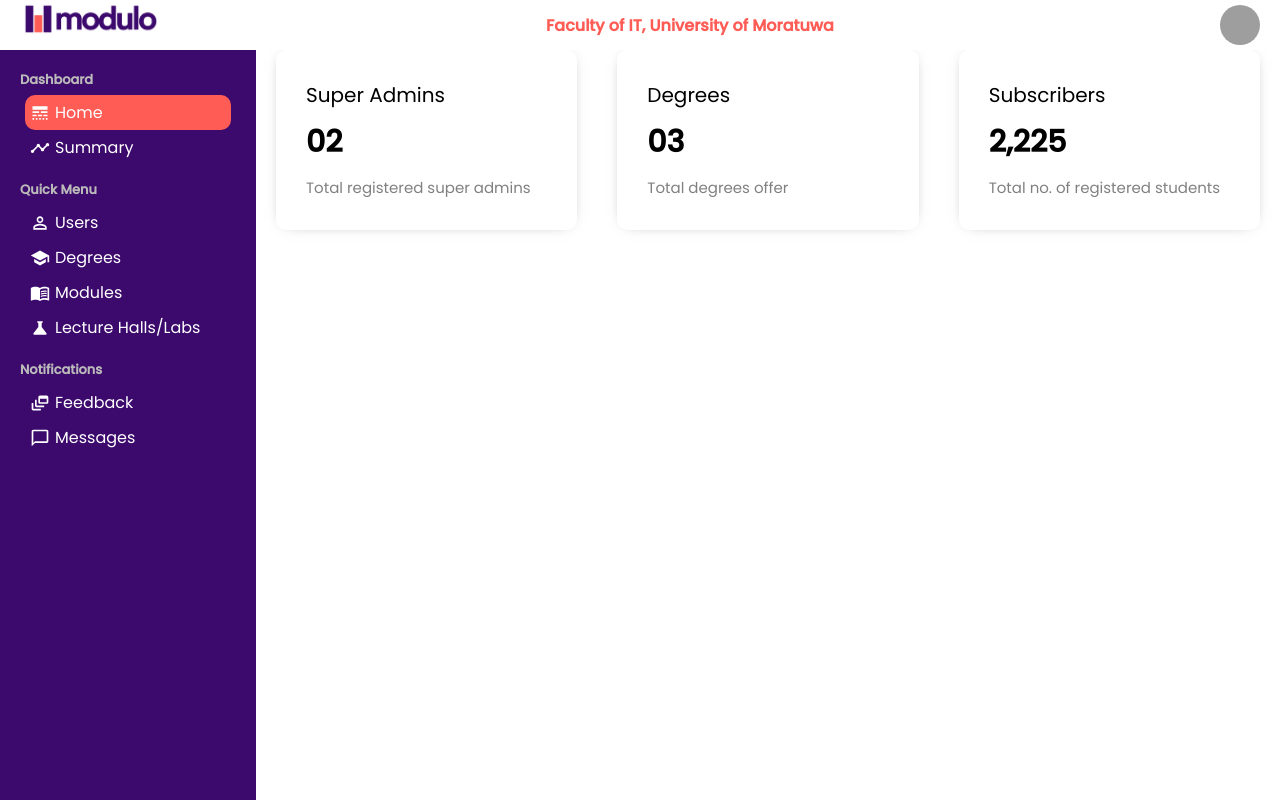
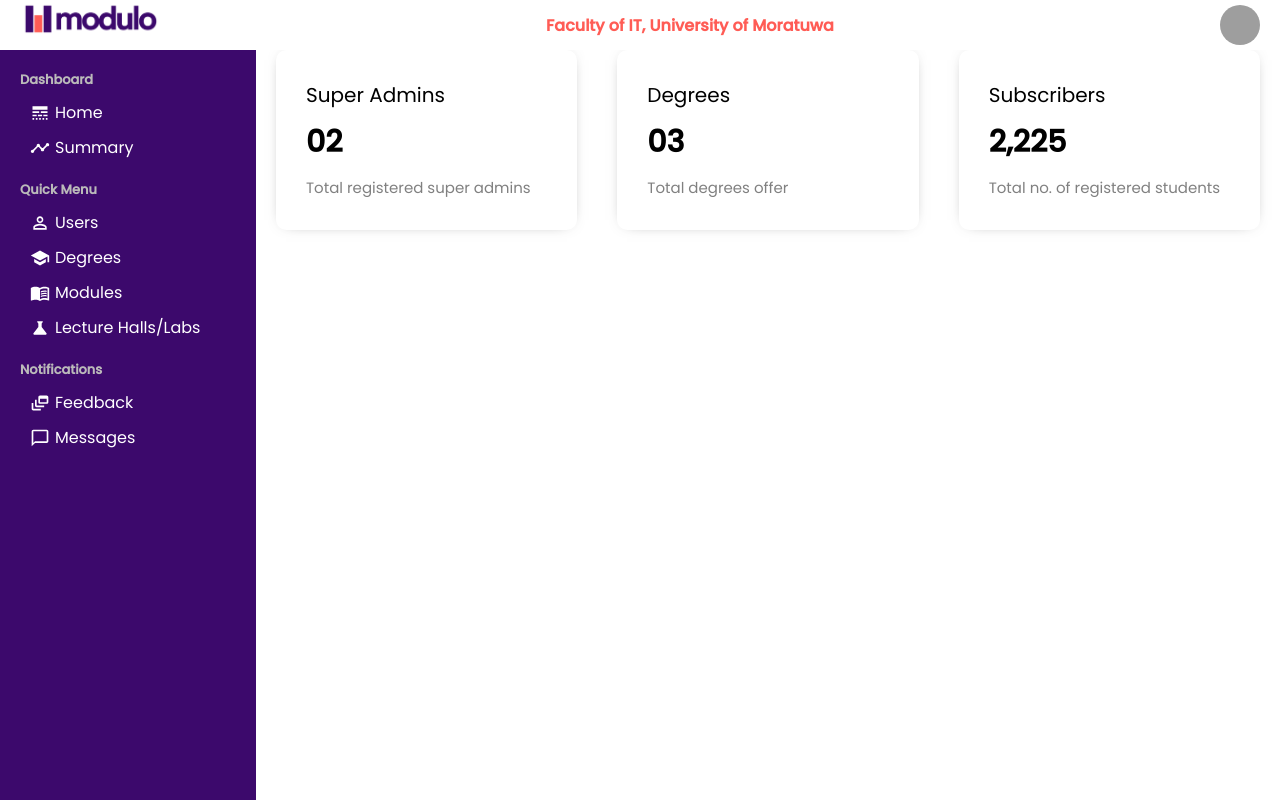
Before and after one commit to GayanKod/Modulo, a React (Create React App) app in the folder client/: page /admin-panel in a window 1280 px wide. Built offline with nearby package versions, Linux system fonts and the light colour scheme; grey boxes are pictures that could not be loaded.

Commit message:
Minor styles changes

```diff
--- a/client/src/styles/SidebarAP.scss
+++ b/client/src/styles/SidebarAP.scss
@@ -35,7 +35,7 @@
     color: #fff;
   }
 
-  .sidebarListItem.active,
+  // .sidebarListItem.active,
   .sidebarListItem:hover {
     background-color: $O;
   }
```
